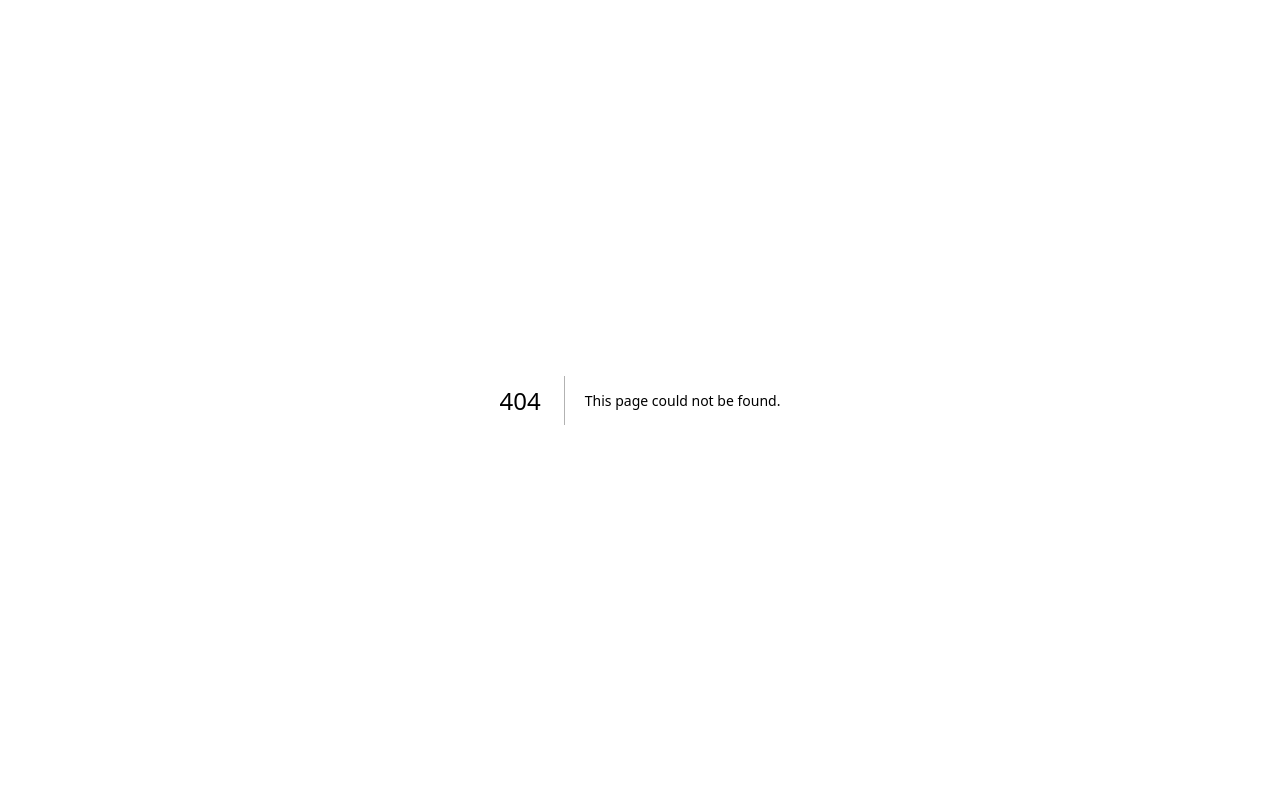
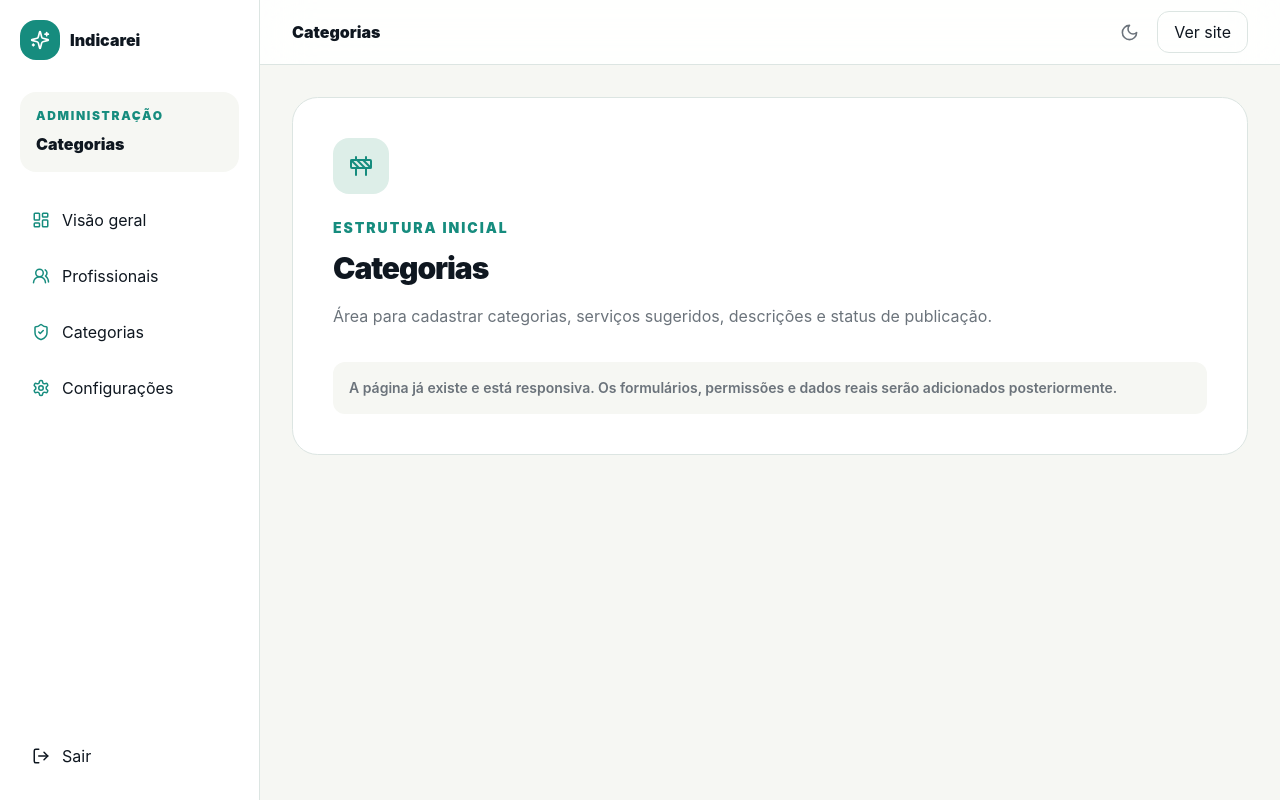
Before and after one commit to JoelsonJSantos/indicarei-v2, a Next.js app: page /admin/categorias in a window 1280 px wide. Before the commit this address had no page. Built offline with nearby package versions, Linux system fonts and the light colour scheme.

Commit message:
feat: cria página provisória de categorias no admin

```diff
--- /dev/null
+++ b/src/app/admin/categorias/page.tsx
@@ -0,0 +1,5 @@
+import { DashboardPlaceholderPage } from "@/components/dashboard-placeholder-page";
+
+export default function AdminCategoriesPage() {
+  return <DashboardPlaceholderPage role="admin" title="Categorias" description="Área para cadastrar categorias, serviços sugeridos, descrições e status de publicação." />;
+}
```
